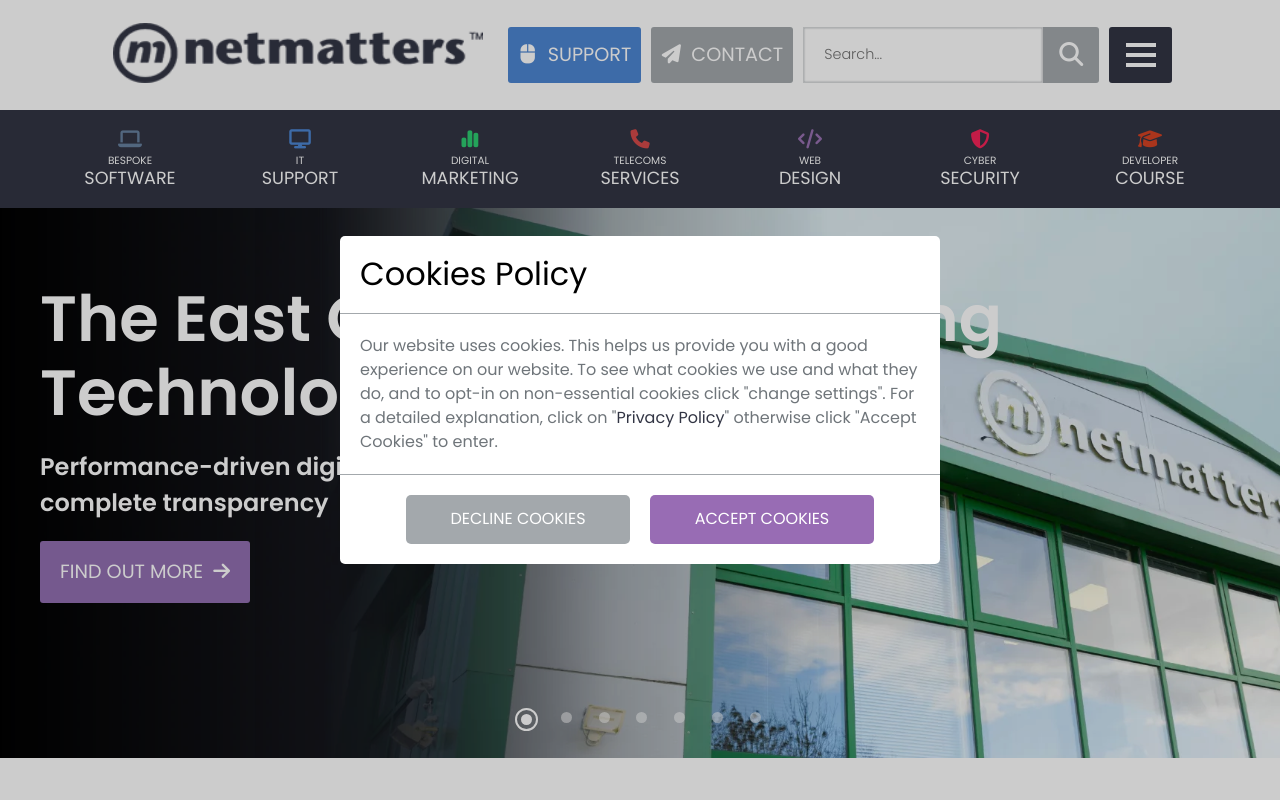
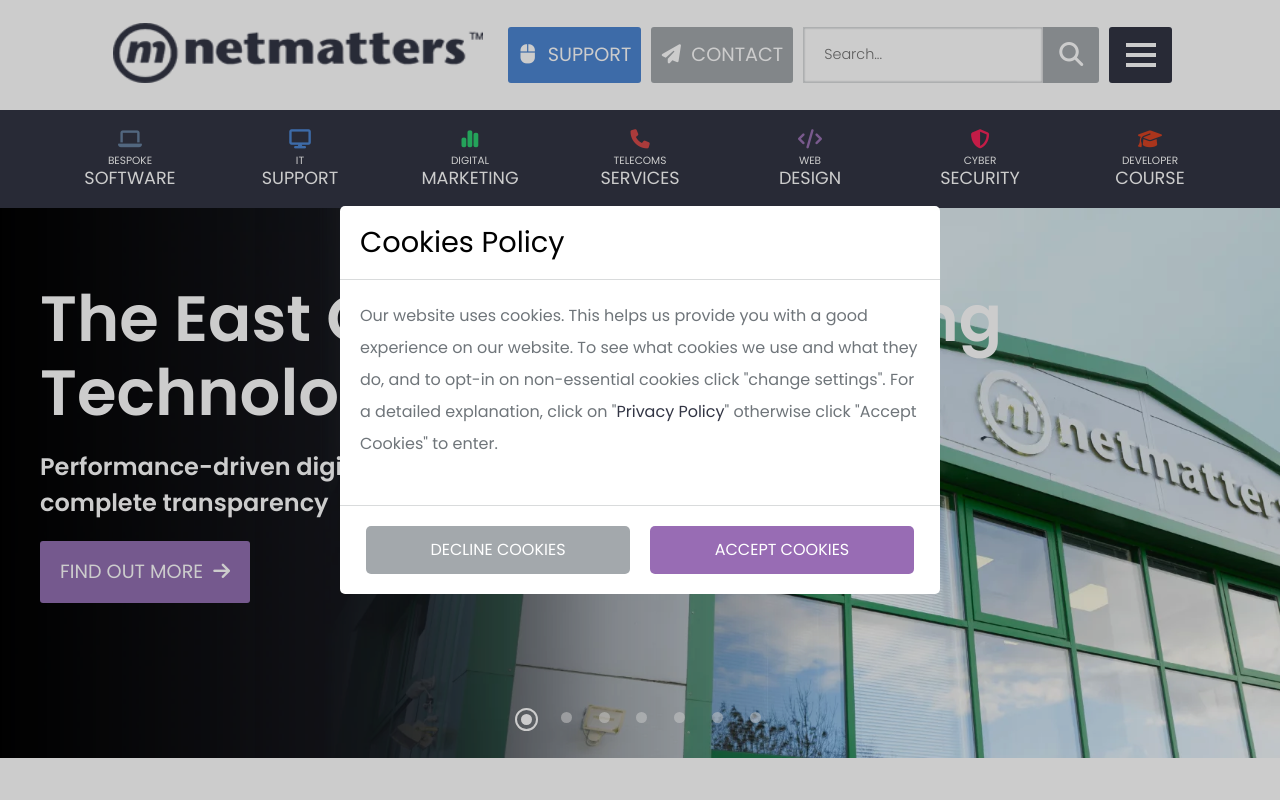
Before and after one commit to AliceeeSixes/SCS-assessment-01, a PHP site: page / in a window 1280 px wide. Run offline with PHP 8.4, Linux system fonts and the light colour scheme.

Commit message:
redo styles for cookies popup

```diff
--- a/css/application.css
+++ b/css/application.css
@@ -1220,15 +1220,15 @@ footer {
       width: 600px; } }
 
 #cookies-popup-header {
-  border-bottom: 1px solid #a3a8ac;
-  font-size: 2em;
+  border-bottom: 1px solid #d9dbdc;
+  font-size: 1.8em;
   padding: 20px; }
 
 #cookies-popup-text {
-  border-bottom: 1px solid #a3a8ac;
-  padding: 20px;
+  border-bottom: 1px solid #d9dbdc;
+  padding: 20px 20px 45px;
   color: #6f757a;
-  line-height: 1.5; }
+  line-height: 2; }
   #cookies-popup-text a:hover {
     text-decoration: underline; }
   #cookies-popup-text a {
@@ -1238,16 +1238,20 @@ footer {
   padding: 20px;
   display: flex;
   justify-content: center;
-  gap: 20px; }
+  gap: 20px;
+  flex-direction: column; }
   #cookies-popup-buttons button {
     padding: 15px;
     color: white;
     border-radius: 5px;
     text-align: center;
-    width: 40%;
+    width: 100%;
     cursor: pointer;
     display: block;
     text-transform: uppercase; }
+    @media (min-width: 768px) {
+      #cookies-popup-buttons button {
+        width: 264px; } }
     #cookies-popup-buttons button.grey {
       background: #a3a8ac; }
       #cookies-popup-buttons button.grey:hover {
@@ -1256,6 +1260,9 @@ footer {
       background: #986cb4; }
       #cookies-popup-buttons button.purple:hover {
         background: #643f7b; }
+  @media (min-width: 768px) {
+    #cookies-popup-buttons {
+      flex-direction: row; } }
 
 .card {
   box-shadow: 0px 0px 10px #d9dbdc;
--- a/scss/layout/_cookies-popup.scss
+++ b/scss/layout/_cookies-popup.scss
@@ -26,16 +26,16 @@
 
 
 #cookies-popup-header {
-    border-bottom: 1px solid $light-grey;
-    font-size: 2em;
+    border-bottom: 1px solid lighten($light-grey, 20%);
+    font-size: 1.8em;
     padding: 20px;
 }
 
 #cookies-popup-text {
-    border-bottom: 1px solid $light-grey;
-    padding: 20px;
+    border-bottom: 1px solid lighten($light-grey, 20%);
+    padding: 20px 20px 45px;
     color: darken($light-grey, 20%);
-    line-height: 1.5;
+    line-height: 2;
     a:hover {
         text-decoration: underline;
     }
@@ -46,12 +46,17 @@
 
 #cookies-popup-buttons {
     padding: 20px;
+
     button {
         padding: 15px;
         color: white;
         border-radius: 5px;
         text-align: center;
-        width: 40%;
+        width: 100%;
+        @media (min-width: $break-small) {
+            width: 264px;
+        }
+
         cursor: pointer;
         display: block;
         text-transform: uppercase;
@@ -71,5 +76,9 @@
     display: flex;
     justify-content: center;
     gap: 20px;
+    flex-direction: column;
+    @media (min-width: $break-small) {
+        flex-direction: row;
+    }
 
 }
```
Also changed, not shown: 1 other file.
